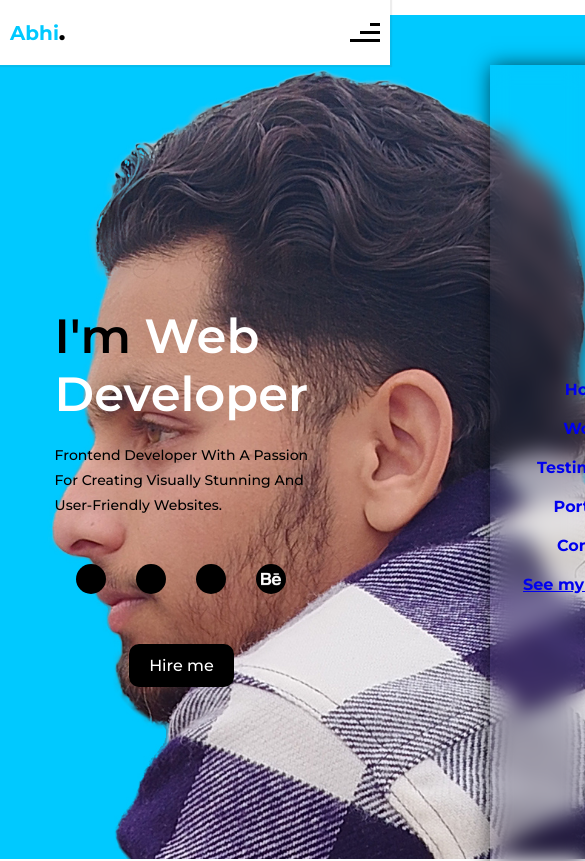
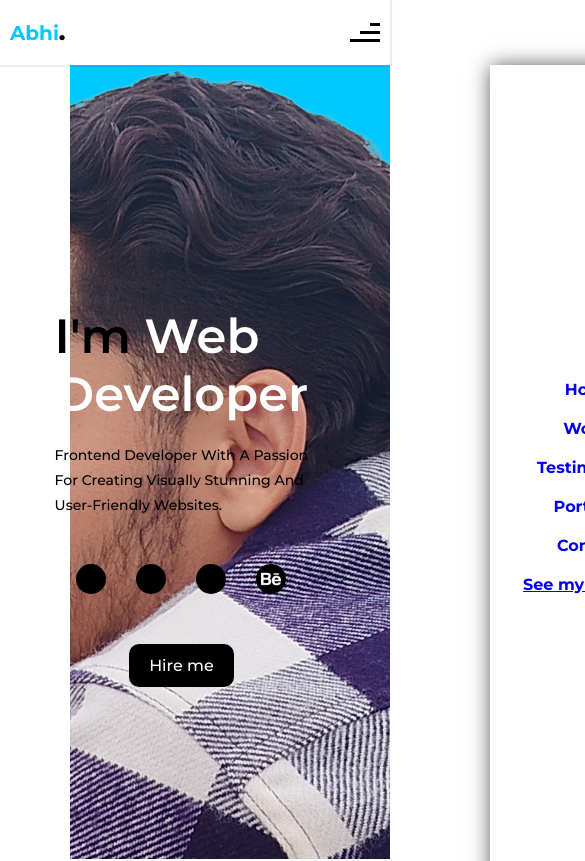
Before and after one commit to AbhiShekSehjal/myProtfolioWIthReact.js, a React (Vite) app: page / in a window 390 px wide. Shown: the top 861 px of the page, 585 px wide, since content can reach past the window. Built offline with nearby package versions, Linux system fonts and the light colour scheme; some icons are missing.

Commit message:
done mobile responsive 3

```diff
--- a/src/home/components/header/Header.css
+++ b/src/home/components/header/Header.css
@@ -98,16 +98,21 @@ h1 {
         z-index: 1;
         margin: 0 auto;
         width: 100vh;
+        position: relative;
+    }
+
+    .rightMainContent {
+        display: flex;
+        align-items: center;
+        justify-content: end;
     }
 
     .heroImage {
-        flex: 0;
         height: 100vh;
-        width: 100vh;
+        position: absolute;
+        width: 320px;
         border-radius: 0;
-        position: absolute;
         animation: none;
-        /* display: none; */
     }
 
     .spanText2 {
```
